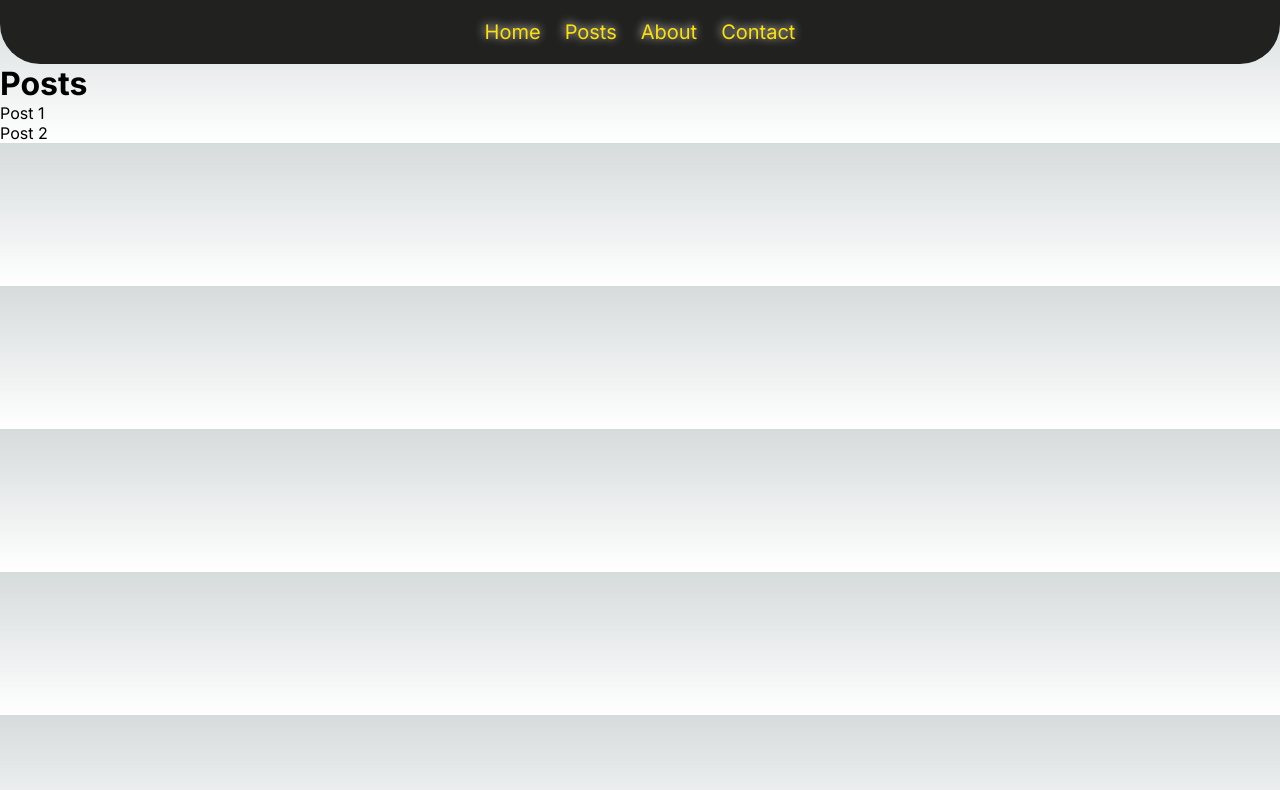
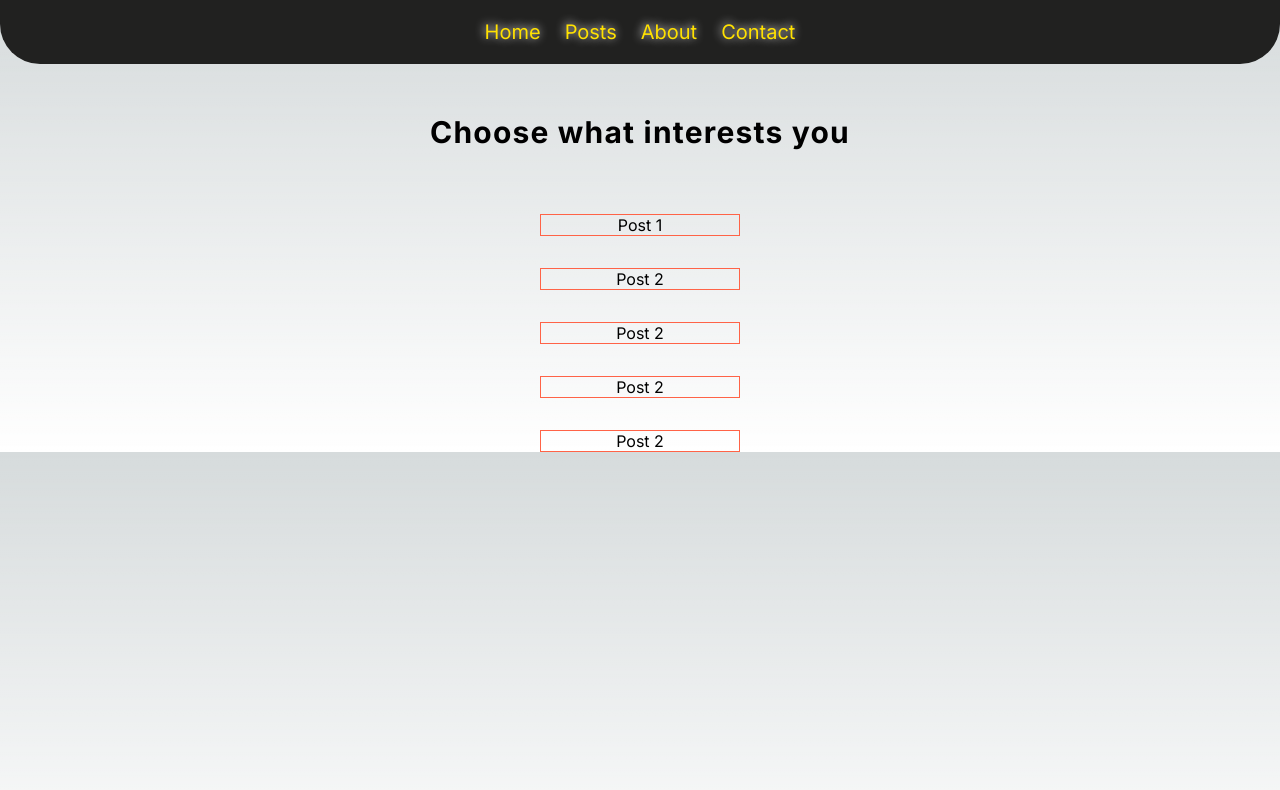
Before and after one commit to markopersonally/next-blog, a Next.js app: page /posts in a window 1280 px wide. Shown: the top 790 px of the page. Built offline with nearby package versions, Linux system fonts and the light colour scheme.

Commit message:
post page

```diff
--- a/app/posts/page.js
+++ b/app/posts/page.js
@@ -1,17 +1,29 @@
 import Link from "next/link";
 import NavBar from "@/components/NavBar";
+import styles from "./page.module.css";
 
 export default function PostsPage() {
   return (
-    <main>
+    <main className={styles.main}>
       <NavBar />
-      <h1>Posts</h1>
-      <p>
-        <Link href="/blog/post-1">Post 1</Link>
-      </p>
-      <p>
-        <Link href="/blog/post-2">Post 2</Link>
-      </p>
+      <h2 className={styles.h2}>Choose what interests you</h2>
+      <div className={styles["post-container"]}>
+        <p className={styles["post-topic"]}>
+          <Link href="/blog/post-1">Post 1</Link>
+        </p>
+        <p className={styles["post-topic"]}>
+          <Link href="/blog/post-2">Post 2</Link>
+        </p>{" "}
+        <p className={styles["post-topic"]}>
+          <Link href="/blog/post-2">Post 2</Link>
+        </p>{" "}
+        <p className={styles["post-topic"]}>
+          <Link href="/blog/post-2">Post 2</Link>
+        </p>{" "}
+        <p className={styles["post-topic"]}>
+          <Link href="/blog/post-2">Post 2</Link>
+        </p>
+      </div>
     </main>
   );
 }
--- /dev/null
+++ b/app/posts/page.module.css
@@ -0,0 +1,24 @@
+.main {
+  margin: auto;
+  text-align: center;
+}
+
+.h2 {
+  margin-top: 50px;
+  font-size: 30px;
+  letter-spacing: 1.2px;
+}
+
+.post-container {
+  margin-top: 5%;
+  display: flex;
+  flex-direction: column;
+  align-items: center;
+  justify-content: center;
+  gap: 32px;
+}
+
+.post-topic {
+  width: 200px;
+  border: 1px solid #ff6347;
+}
```
Also changed, not shown: app/posts/page.module..css (deleted).
